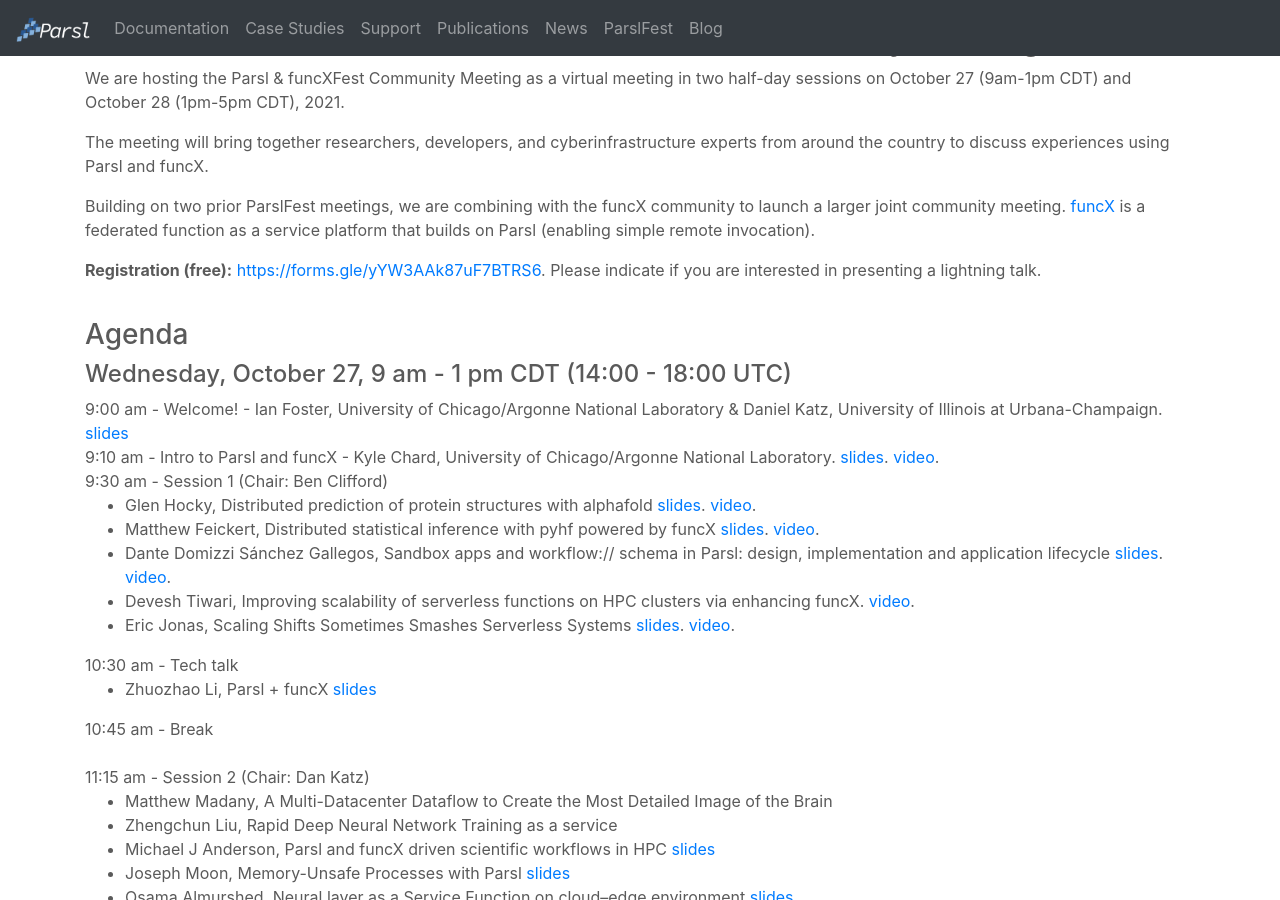
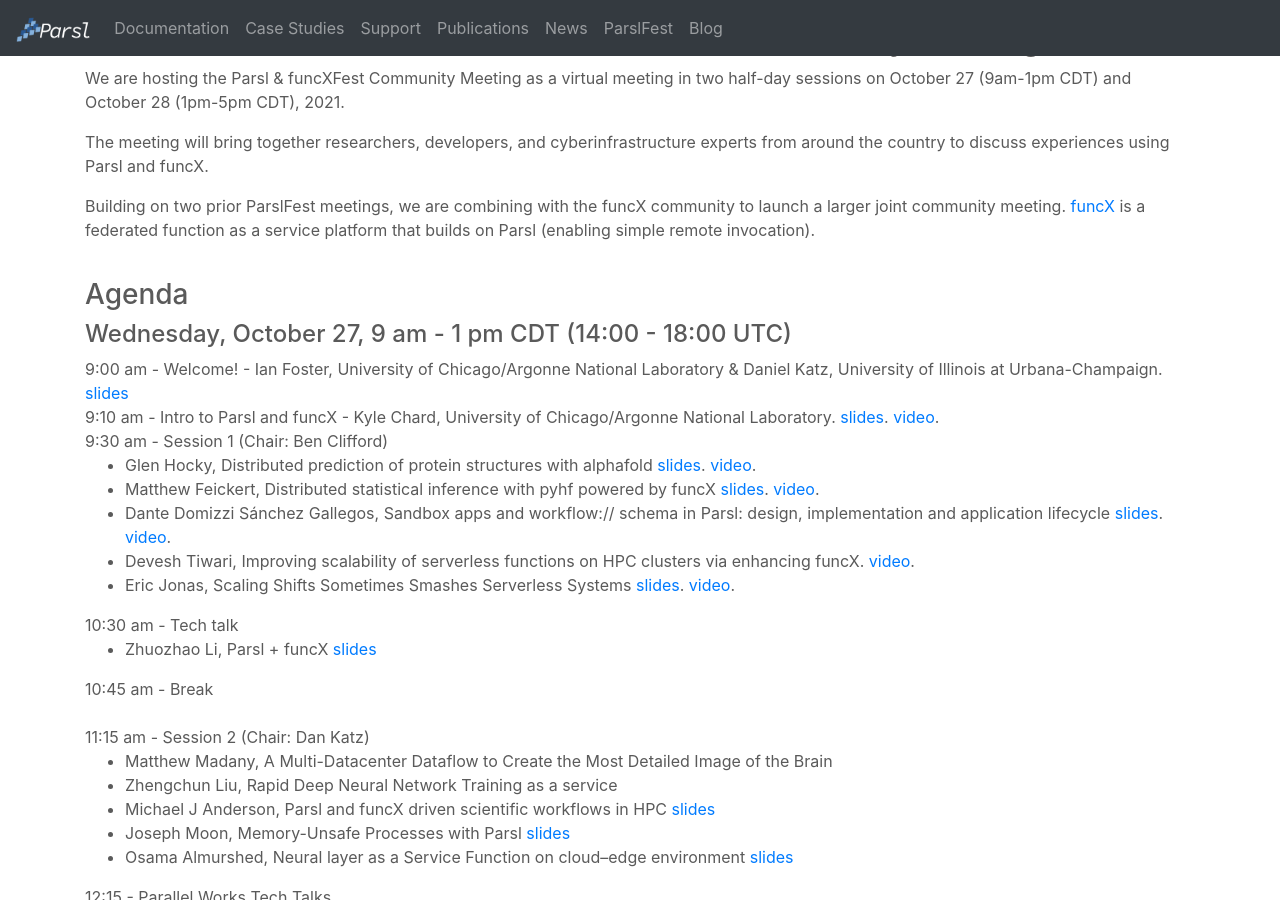
Before and after one commit to Parsl/parsl.github.io, a Jekyll site: the page built from parslfest2021.html, in a window 1280 px wide and 900 px high, scrolled down 309 px. Built offline with Jekyll 4.4.1, drawn with Linux system fonts in a browser that asks for light colours.

Commit message:
Remove registration link as the event is finished

```diff
--- a/parslfest2021.html
+++ b/parslfest2021.html
@@ -23,8 +23,6 @@
 	    <p>Building on two prior ParslFest meetings, we are combining with the funcX community to launch a larger joint community meeting. <a href='funcx.org'>funcX</a> is a federated function
       as a service platform that builds on Parsl (enabling simple remote invocation). </p>
 
-	    <p><b>Registration (free):</b> <a href='https://forms.gle/yYW3AAk87uF7BTRS6'>https://forms.gle/yYW3AAk87uF7BTRS6</a>. Please indicate if you are interested
-	    in presenting a lightning talk.</p>
     </div>
    </div>
 
```
